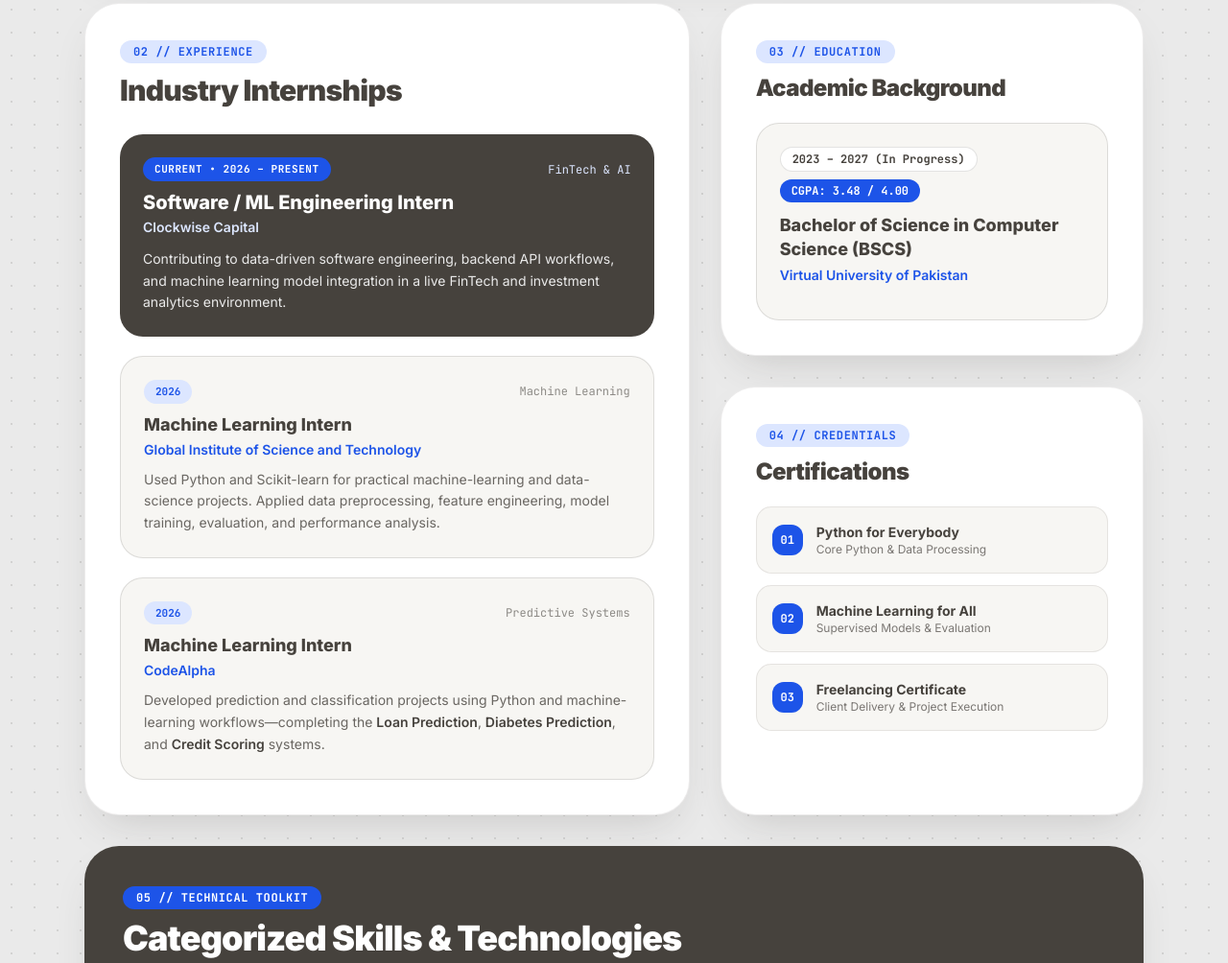
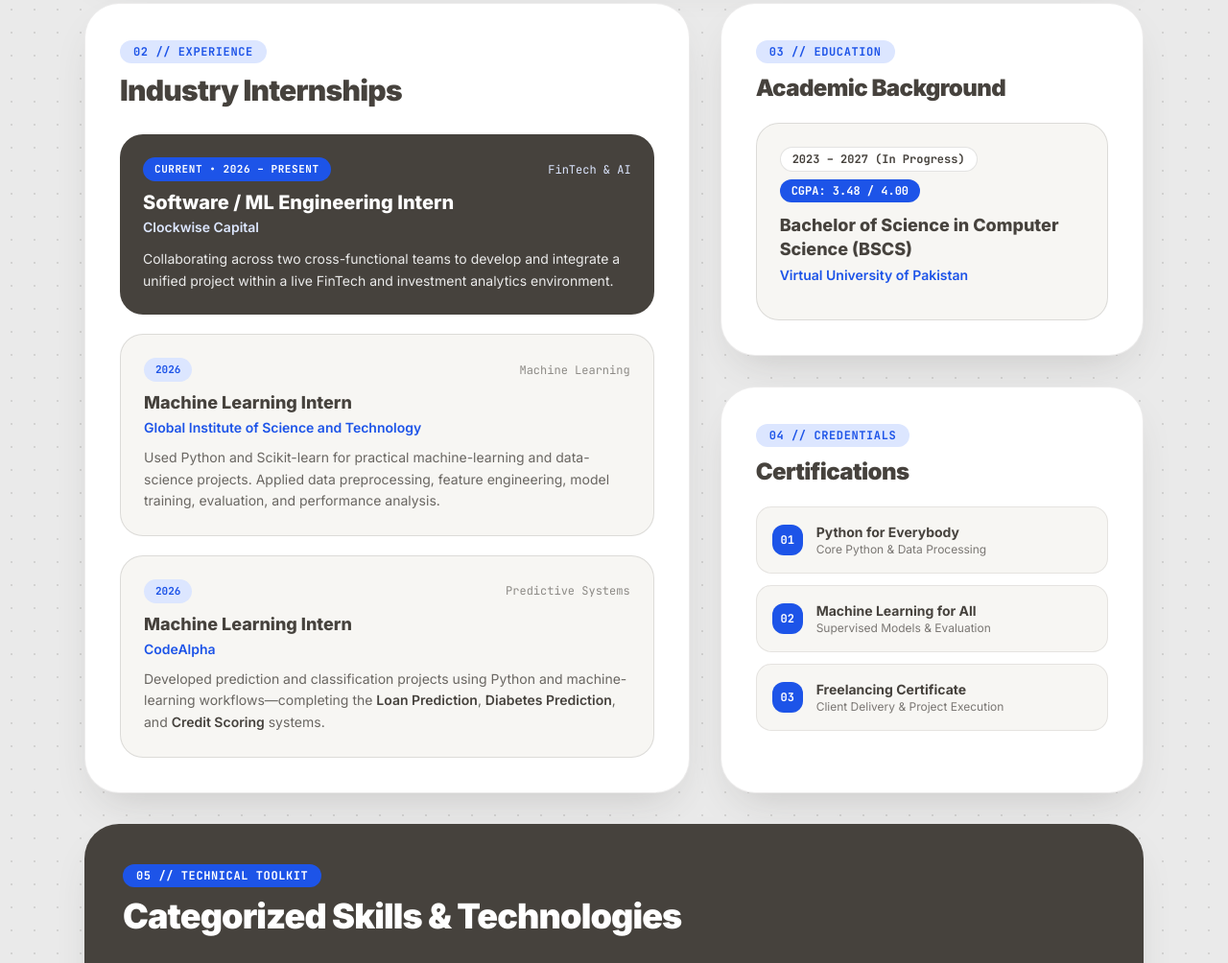
Before and after one commit to itsSana-Noor/itsSana-Noor.github.io, a plain HTML site: page index.html in a window 1280 px wide. Shown: the part 2066-3070 px from the top of the page at 96% size. Drawn offline with nearby package versions, Linux system fonts and the light colour scheme.

Commit message:
Update index.html

```diff
--- a/index.html
+++ b/index.html
@@ -848,7 +848,7 @@
               Clockwise Capital
             </p>
             <p class="text-sm text-[#EAEAEA] leading-relaxed mt-3">
-              Contributing to data-driven software engineering, backend API workflows, and machine learning model integration in a live FinTech and investment analytics environment.
+             Collaborating across two cross-functional teams to develop and integrate a unified project within a live FinTech and investment analytics environment.
             </p>
           </div>
 
```
